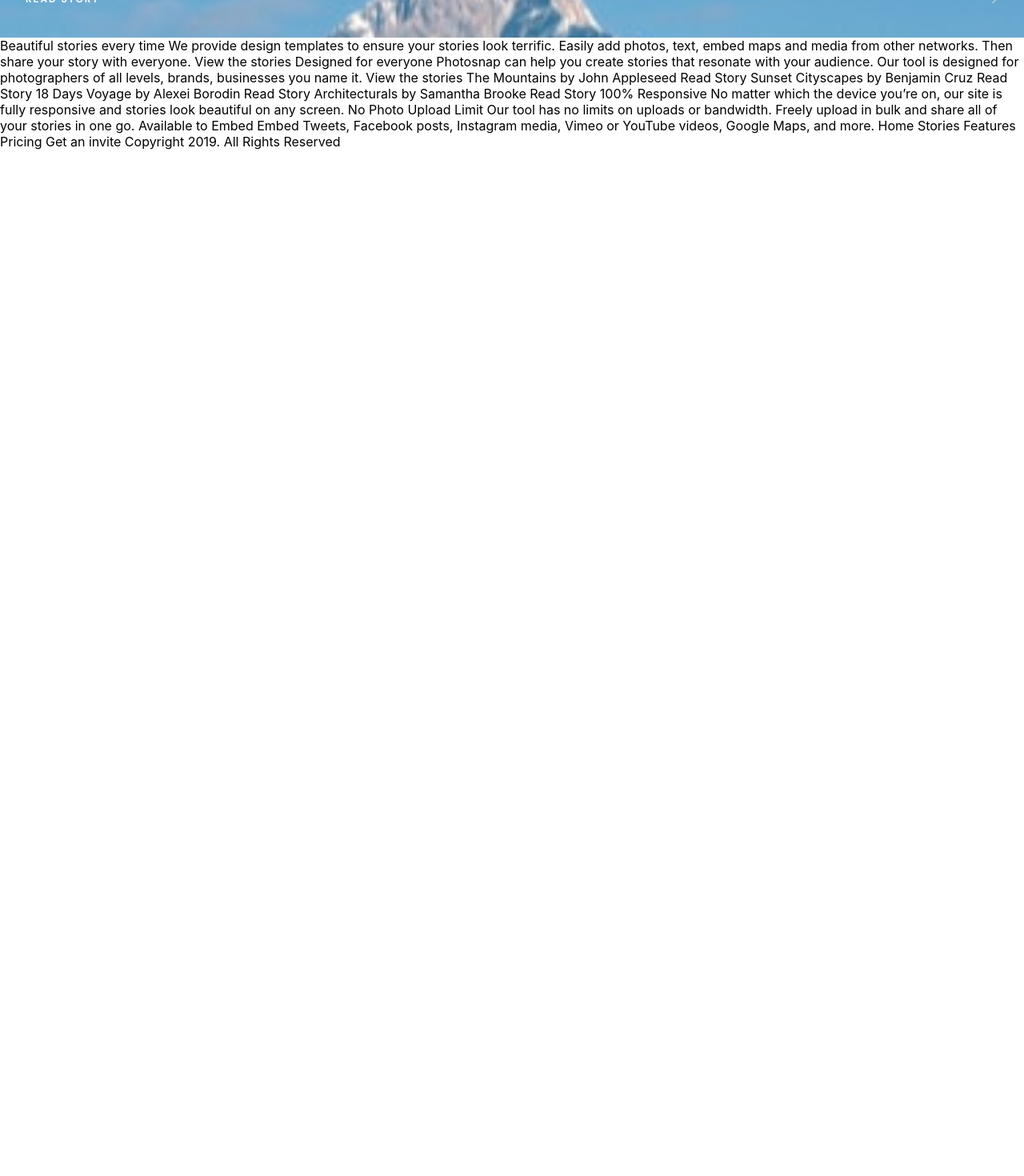
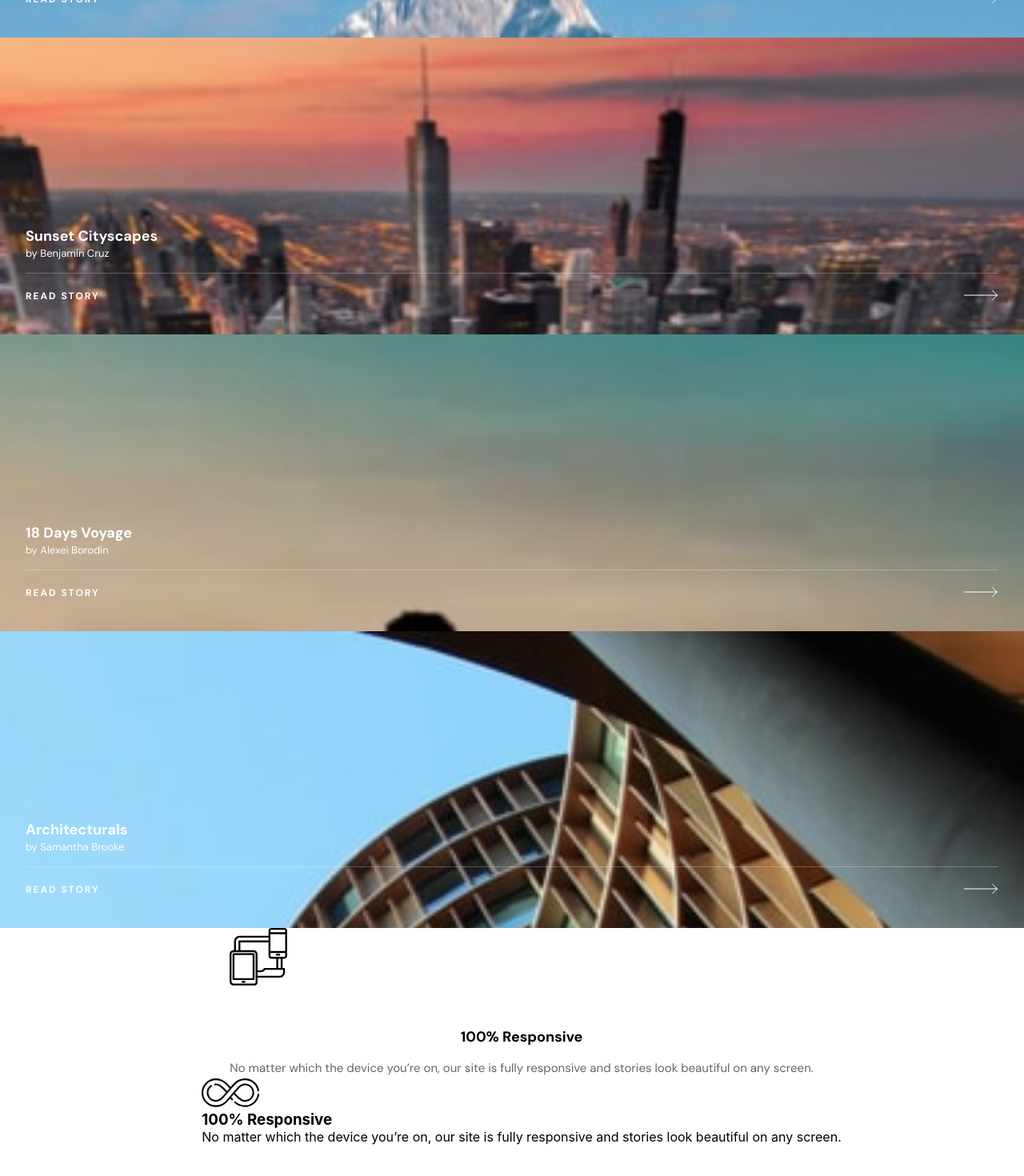
Before and after one commit to alexJSanchez/PhotoSnap, a React (Create React App) app in the folder photosnap/: page / in a window 1280 px wide. Shown: the part 4056-5526 px from the top of the page at 80% size. Before the commit the page ends 4243 px from the top, so only its background shows below. Built offline with nearby package versions, Linux system fonts and the light colour scheme.

Commit message:
working on details-card

```diff
--- a/photosnap/src/App.css
+++ b/photosnap/src/App.css
@@ -156,12 +156,60 @@ nav {
 	margin: 1rem 0rem 1.25rem 0rem;
 }
 .sub-card {
-	background-image: url("./assets/stories/mobile/mountains.jpg");
-	background-repeat: no-repeat;
-	background-size: cover; /* Adjust the size to fit your needs */
-	padding: 14.75rem 2rem 2.5rem 2rem;
-	position: relative; /* Position the linear gradient relative to the .sub-card */
+	.one {
+		background-image: url("./assets/stories/mobile/mountains.jpg");
+		background-repeat: no-repeat;
+		background-size: cover; /* Adjust the size to fit your needs */
+		padding: 14.75rem 2rem 2.5rem 2rem;
+	}
+	.two {
+		background-image: url("./assets/stories/mobile/cityscapes.jpg");
+		background-repeat: no-repeat;
+		background-size: cover; /* Adjust the size to fit your needs */
+		padding: 14.75rem 2rem 2.5rem 2rem;
+	}
+	.three {
+		background-image: url("./assets/stories/mobile/18-days-voyage.jpg");
+		background-repeat: no-repeat;
+		background-size: cover; /* Adjust the size to fit your needs */
+		padding: 14.75rem 2rem 2.5rem 2rem;
+	}
+	.four {
+		background-image: url("./assets/stories/mobile/architecturals.jpg");
+		background-repeat: no-repeat;
+		background-size: cover; /* Adjust the size to fit your needs */
+		padding: 14.75rem 2rem 2.5rem 2rem;
+	}
 }
+.details-card {
+	display: flex;
+	flex-direction: column;
+	justify-content: center;
+	align-items: center;
+	padding: 0rem 2rem 5rem 3.5rem;
+
+	.one h3 {
+		color: #000;
+		text-align: center;
+		font-family: DM Sans;
+		font-size: 18px;
+		font-style: normal;
+		font-weight: 700;
+		line-height: 25px; /* 138.889% */
+		padding: 3rem 0rem 0.875rem 0rem;
+	}
+	.one p {
+		color: #000;
+		text-align: center;
+		font-family: DM Sans;
+		font-size: 15px;
+		font-style: normal;
+		font-weight: 400;
+		line-height: 25px; /* 166.667% */
+		opacity: 0.6;
+	}
+}
+
 .sub-card-title {
 	color: #fff;
 	font-family: DM Sans;
--- a/photosnap/src/App.js
+++ b/photosnap/src/App.js
@@ -4,6 +4,8 @@ import create_and_share from "./assets/home/mobile/create-and-share.jpg";
 import arrow from "./assets/shared/desktop/arrow.svg";
 import beautiful_stories from "./assets/home/mobile/beautiful-stories.jpg";
 import designed_for_everyone from "./assets/home/mobile/designed-for-everyone.jpg";
+import responsive from "./assets/features/desktop/responsive.svg";
+import infinite from "./assets/features/desktop/no-limit.svg";
 import "./App.css";
 
 function App() {
@@ -81,6 +83,8 @@ function App() {
 				</div>
 				{/*sub cards*/}
 				<div className="sub-card">
+					{/*one*/}
+					<div className="one">
 						<p className="sub-card-title">The Mountains</p>
 						<p className="sub-card-author">by John Appleseed</p>
 						<div className="line"> </div>
@@ -91,22 +95,61 @@ function App() {
 							</button>
 						</div>
 					</div>
+					{/*two*/}
+					<div className="two">
+						<p className="sub-card-title">Sunset Cityscapes</p>
+						<p className="sub-card-author">by Benjamin Cruz</p>
+						<div className="line"> </div>
+						<div className="btn-two-box">
+							<button className="btn-two-light">
+								READ STORY
+								<img className="arrow-img-light" src={arrow} />
+							</button>
+						</div>
+					</div>
+					{/*three*/}
+					<div className="three">
+						<p className="sub-card-title">18 Days Voyage</p>
+						<p className="sub-card-author">by Alexei Borodin</p>
+						<div className="line"> </div>
+						<div className="btn-two-box">
+							<button className="btn-two-light">
+								READ STORY
+								<img className="arrow-img-light" src={arrow} />
+							</button>
+						</div>
+					</div>
+					<div className="four">
+						<p className="sub-card-title">Architecturals</p>
+						<p className="sub-card-author">by Samantha Brooke</p>
+						<div className="line"> </div>
+						<div className="btn-two-box">
+							<button className="btn-two-light">
+								READ STORY
+								<img className="arrow-img-light" src={arrow} />
+							</button>
+						</div>
+					</div>
+				</div>
+				<div className="details-card">
+					<div className="one">
+						<img src={responsive}></img>
+						<h3 className="heading">100% Responsive</h3>
+						<p className="para">
+							No matter which the device you’re on, our site is fully responsive
+							and stories look beautiful on any screen.
+						</p>
+					</div>
+					<div className="two">
+						<img src={infinite}></img>
+						<h3 className="heading">100% Responsive</h3>
+						<p className="para">
+							No matter which the device you’re on, our site is fully responsive
+							and stories look beautiful on any screen.
+						</p>
+					</div>
+				</div>
 			</main>
-			Beautiful stories every time We provide design templates to ensure your
-			stories look terrific. Easily add photos, text, embed maps and media from
-			other networks. Then share your story with everyone. View the stories
-			Designed for everyone Photosnap can help you create stories that resonate
-			with your audience. Our tool is designed for photographers of all levels,
-			brands, businesses you name it. View the stories The Mountains by John
-			Appleseed Read Story Sunset Cityscapes by Benjamin Cruz Read Story 18 Days
-			Voyage by Alexei Borodin Read Story Architecturals by Samantha Brooke Read
-			Story 100% Responsive No matter which the device you’re on, our site is
-			fully responsive and stories look beautiful on any screen. No Photo Upload
-			Limit Our tool has no limits on uploads or bandwidth. Freely upload in
-			bulk and share all of your stories in one go. Available to Embed Embed
-			Tweets, Facebook posts, Instagram media, Vimeo or YouTube videos, Google
-			Maps, and more. Home Stories Features Pricing Get an invite Copyright
-			2019. All Rights Reserved
 		</div>
 	);
 }
```
Lines whose indentation alone changed are shown as unchanged.
